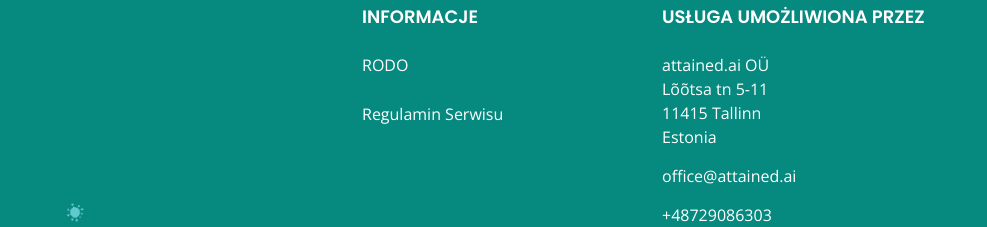
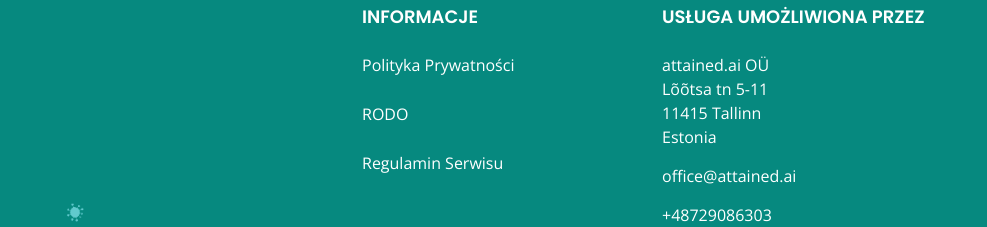
Before and after one commit to iblamedom/covid, a plain HTML site: page index.html in a window 1280 px wide. Shown: the part 2744-2971 px from the top of the page, 293-1280 px from the left. Drawn offline with nearby package versions, Linux system fonts and the light colour scheme; files whose address does not match are found by name.

Commit message:
Update index.html

```diff
--- a/index.html
+++ b/index.html
@@ -294,7 +294,7 @@
                                 <h5 class="title">Informacje</h5>
                             </div>
                             <ul>
-
+                            <li><a href="PP.html">Polityka Prywatności</a></li>
                                 <li><a href="rodo.html">RODO</a></li>
                                 <li><a href="regulamin.html">Regulamin Serwisu</a></li>
                             </ul>
```
